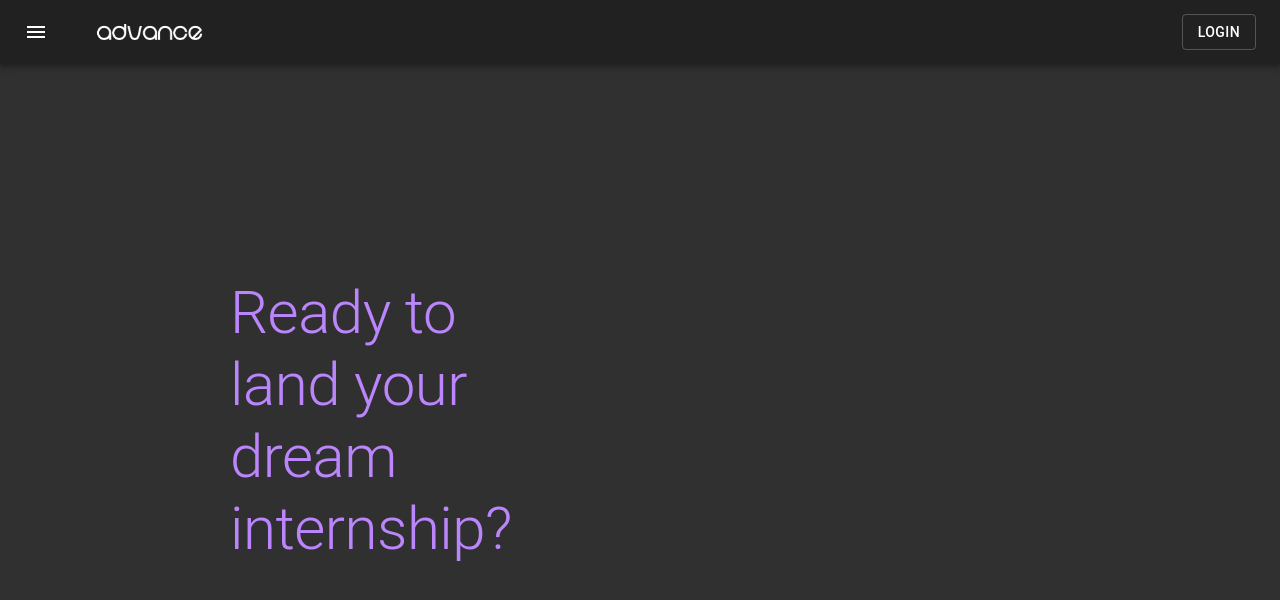
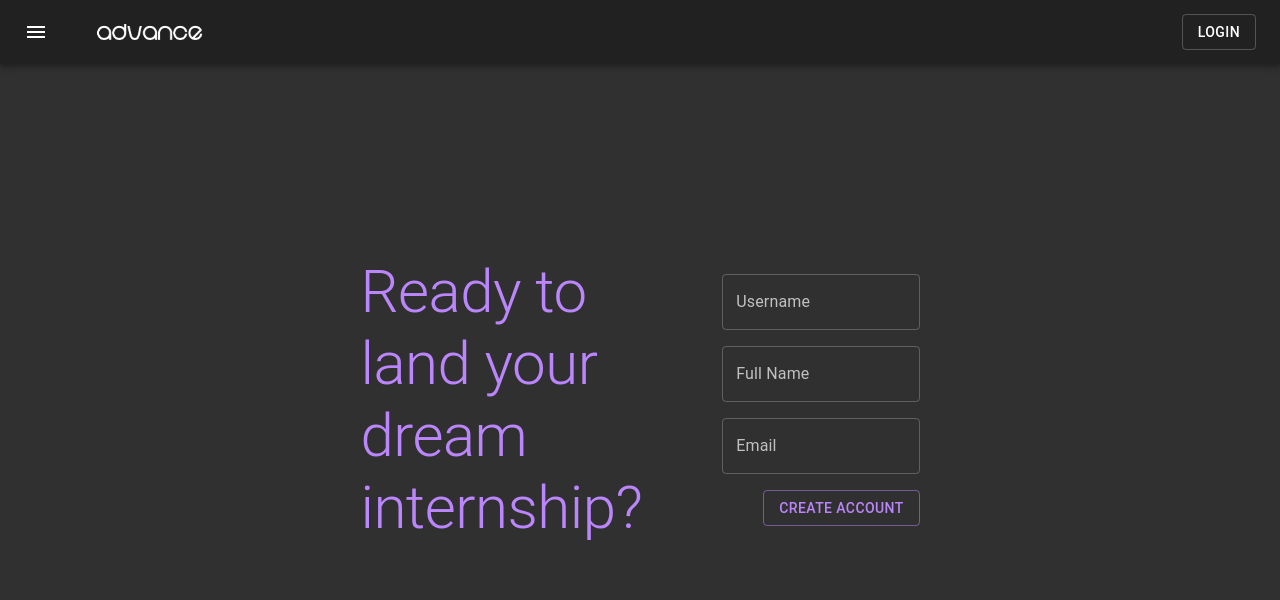
Before and after one commit to Virtual-Advance-Academy/frontend, a React (Create React App) app: page / in a window 1280 px wide. Shown: the top 600 px of the page. Built offline with nearby package versions, Linux system fonts and the light colour scheme.

Commit message:
Made home page using MUI components

```diff
--- a/src/screens/Home.js
+++ b/src/screens/Home.js
@@ -1,31 +1,50 @@
 import React from 'react'
 import { makeStyles } from '@material-ui/core/styles';
 // import NavBar from '../../shared/NavBar/index';
-import Typography from '@material-ui/core/Typography';
-import { createMuiTheme, MuiThemeProvider } from '@material-ui/core/styles';
-import deepPurple from '@material-ui/core/colors/deepPurple';
-
+import { Typography, TextField, Grid, Button } from '@material-ui/core';
 
 const Home = () => {
     const classes = styles();
     return (
+        <Grid container justify="center" alignItems="center" className={classes.page}>
+            <Grid item className={classes.titleSpacing}>
                 <Typography className={classes.mainTitle} variant="h2" color="primary" component="p">
                     <span>Ready to </span>
                     <span>land your </span>
                     <span>dream </span>
                     <span>internship?</span>
                 </Typography>
+            </Grid>
+            <Grid component="form" item container direction="column" xs={2} spacing={2}>
+                <Grid item>
+                    <TextField id="username" label="Username" variant="outlined" fullWidth />
+                </Grid>
+                <Grid item>
+                    <TextField id="fullName" label="Full Name" variant="outlined" fullWidth />
+                </Grid>
+                <Grid item>
+                    <TextField id="email4" label="Email" variant="outlined" fullWidth />
+                </Grid>
+                <Grid item justify="flex-end" container>
+                    <Button variant="outlined" color="primary">Create Account</Button>
+                </Grid>
+            </Grid>
+        </Grid>
     );
 };
 
 const styles = makeStyles(theme => ({
     mainTitle: {
-        marginLeft: '230px',
-        marginTop: '213px',
-        width: '300px',
+        display: 'inline-block',
         '& span': {
-            display: 'inline-block'
+            display: 'block'
         }
+    },
+    titleSpacing: {
+        marginRight: '80px'
+    },
+    page: {
+        minHeight: '100vh'
     }
 }));
 
--- a/src/shared/NavBar.js
+++ b/src/shared/NavBar.js
@@ -11,7 +11,7 @@ import logo from '../assets/AdvanceLogo.png';
 const NavBar = () => {
     const classes = useStyles();
     return (
-        <AppBar color="default" position="static">
+        <AppBar color="default" position="absolute">
             <Toolbar>
                 <IconButton edge="start" color="inherit" aria-label="menu">
                     <MenuIcon />
```
Lines whose indentation alone changed are shown as unchanged.
